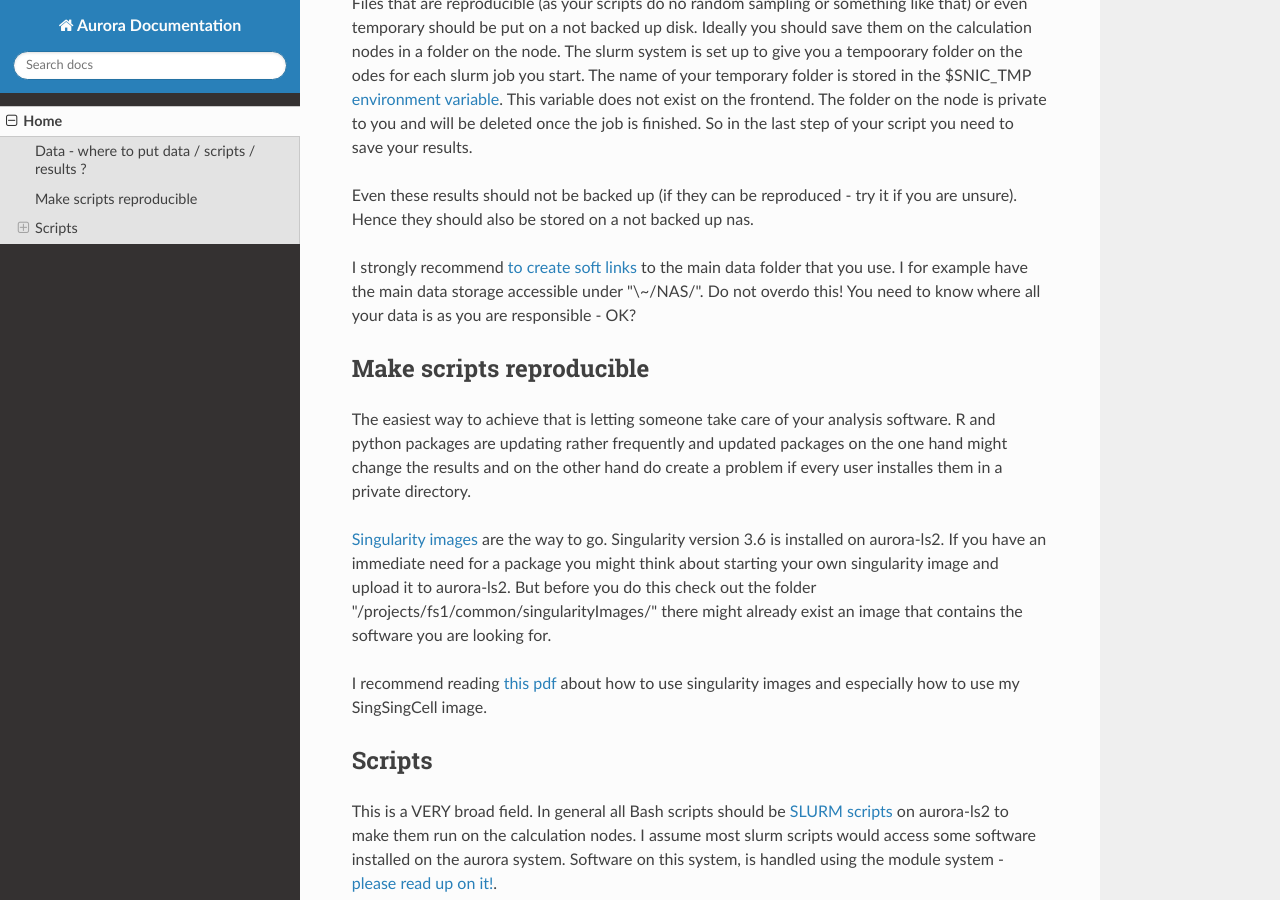
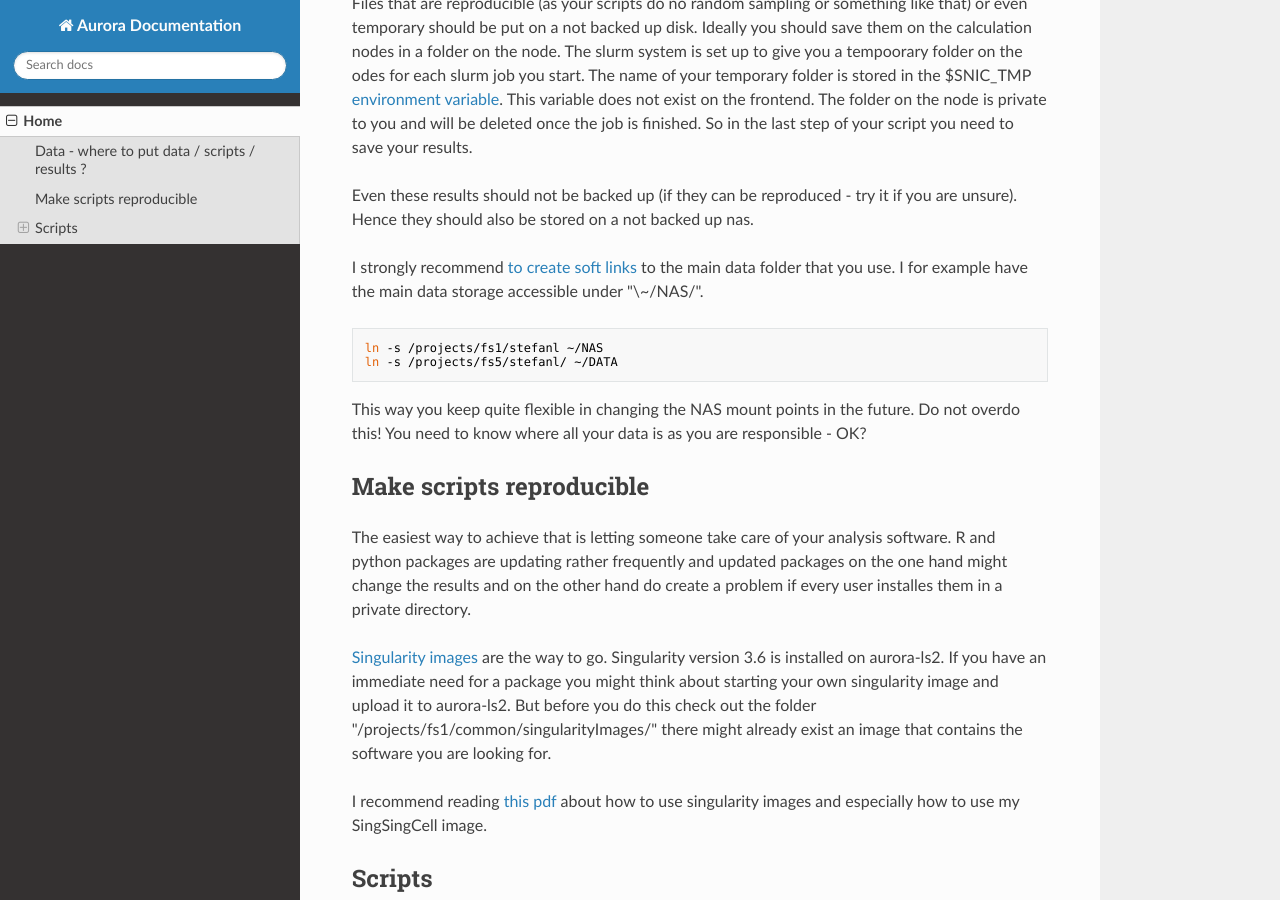
Before and after one commit to stela2502/aurora_docu, an MkDocs documentation site: the page built from docs/index.md, in a window 1280 px wide and 900 px high, scrolled down 597 px. Built offline with MkDocs 1.6.1, drawn with Linux system fonts in a browser that asks for light colours; nearby versions of some CDN libraries.

Commit message:
Linking with examples.

````diff
--- a/docs/index.md
+++ b/docs/index.md
@@ -24,6 +24,11 @@ The slurm system is set up to give you a tempoorary folder on the odes for each
 Even these results should not be backed up (if they can be reproduced - try it if you are unsure). Hence they should also be stored on a not backed up nas.
 
 I strongly recommend [to create soft links](https://www.cyberciti.biz/faq/creating-soft-link-or-symbolic-link/) to the main data folder that you use. I for example have the main data storage accessible under "\~/NAS/".
+```
+ln -s /projects/fs1/stefanl ~/NAS
+ln -s /projects/fs5/stefanl/ ~/DATA
+```
+This way you keep quite flexible in changing the NAS mount points in the future.
 Do not overdo this! You need to know where all your data is as you are responsible - OK?
 
 
````
